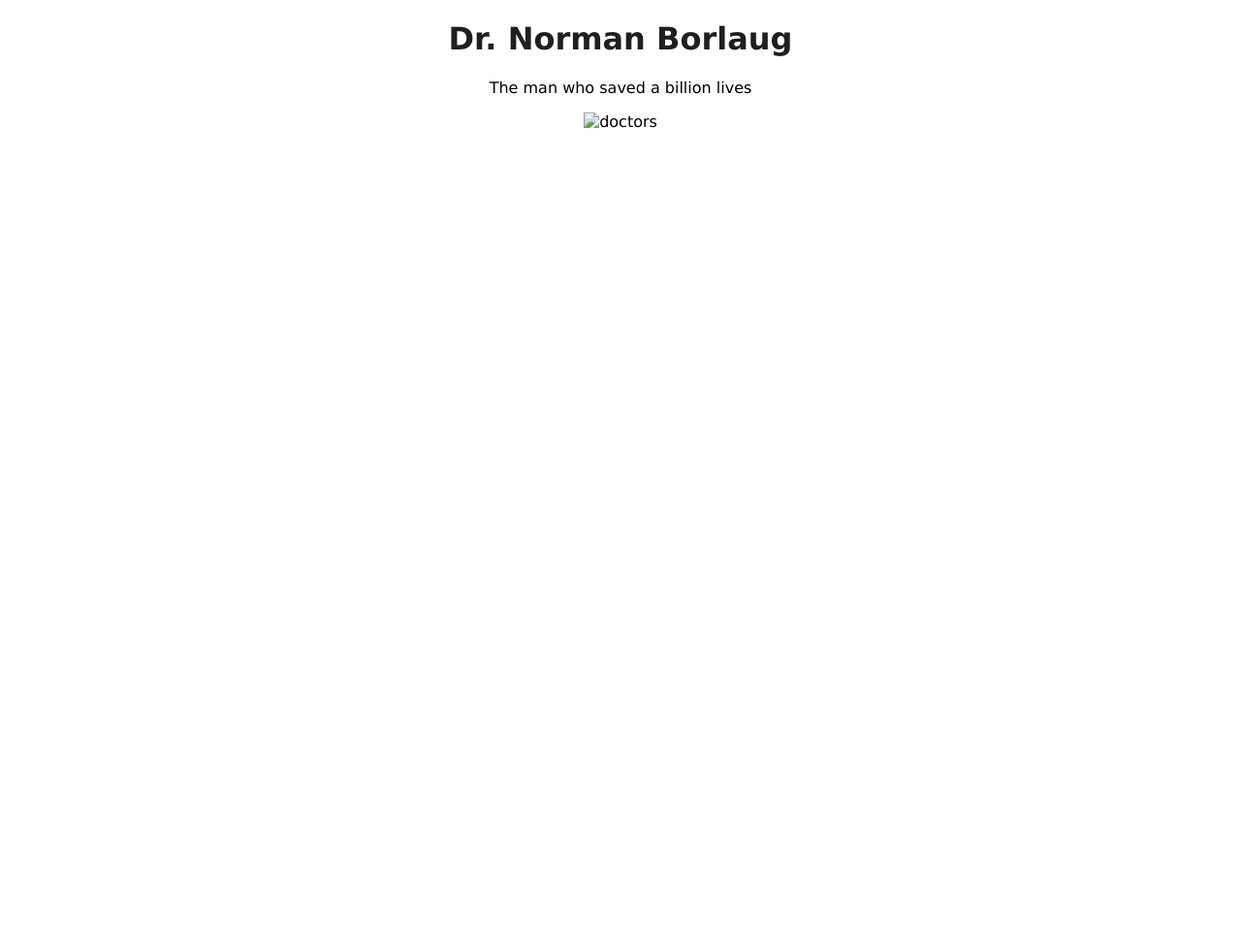
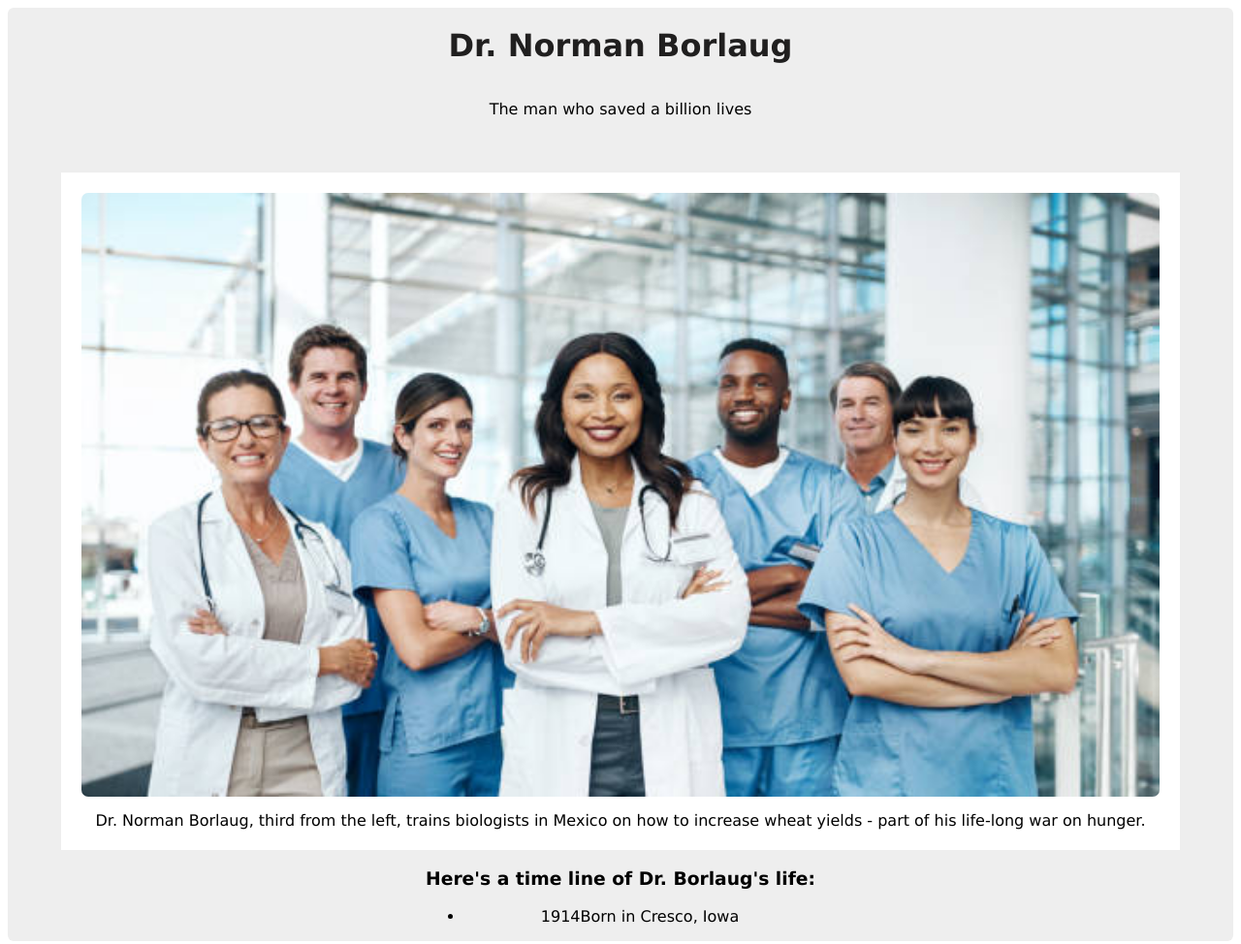
Before and after one commit to shayella/Challenge2, a plain HTML site: page index.html in a window 1280 px wide. Shown: the whole page at 97% size. Before the commit the page ends 800 px from the top, so only its background shows below. Drawn offline with Linux system fonts and the light colour scheme.

Commit message:
--- Auto-Git Commit ---

```diff
--- a/css/style.css
+++ b/css/style.css
@@ -1,12 +1,34 @@
 #main{
     text-align: center;
     font-family: 'Lucida Sans', 'Lucida Sans Regular', 'Lucida Grande', 'Lucida Sans Unicode', Geneva, Verdana, sans-serif;
+    background-color: #eee;
+    display: flex;
+    flex-direction: column;
+    justify-content: center;
+    align-items: center;
+    border-radius: 6px;
 }
 
 #title{
     color: rgb(32, 31, 31);
+    margin-top: 20px;
 }
 
-.text{
-    color: blue;
+#img-div{
+    display: flex;
+    flex-direction: column;
+    justify-content: center;
+    align-items: center;
+    padding: 20px 20px;
+    background-color: white;
+    border: 1px solid white;
+    width: 88%;
+    margin-top: 40px;
 }
+
+#image{
+    width: 100%;
+    height: 623px;
+    margin-bottom: 15px;
+    border-radius: 7px;
+}
--- a/index.html
+++ b/index.html
@@ -2,7 +2,7 @@
 <html lang="en">
   <head>
     <meta charset="UTF-8">
-    <title>Fork Me! FCC: Test Suite Template</title>
+    <title>Tribute Page by Tim and Sheilla</title>
     <link rel="stylesheet" href="css/style.css">
   </head>
 
@@ -27,7 +27,15 @@
       <p>The man who saved a billion lives</p>
 
       <div id="img-div">
-        <img src="images/doctors.jpg" alt="doctors">
+        <img id="image" src="images/docs.jpg" alt="doctors">
+        <caption id="img-caption">Dr. Norman Borlaug, third from the left, trains biologists in Mexico on how to increase wheat yields - part of his life-long war on hunger.</caption>
+      </div>
+
+      <div id="tribute-info">
+        <h3>Here's a time line of Dr. Borlaug's life:</h3>
+        <ul>
+          <li><span>1914</span>Born in Cresco, Iowa</li>
+        </ul>
       </div>
     </div>
     <script  src="js/index.js"></script>
```
Also changed, not shown: images/docs.jpg (renamed from css/images/doctors.jpg).
